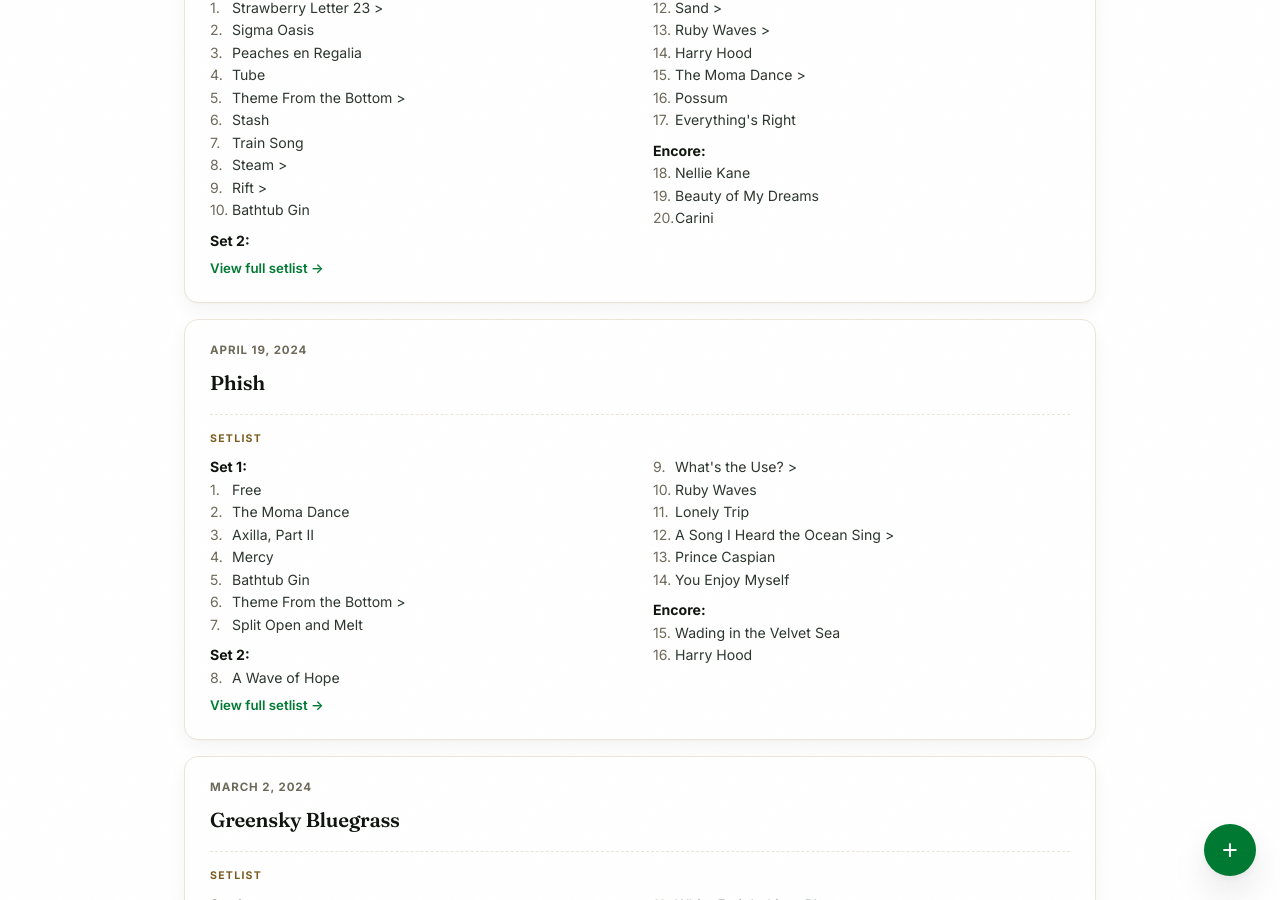
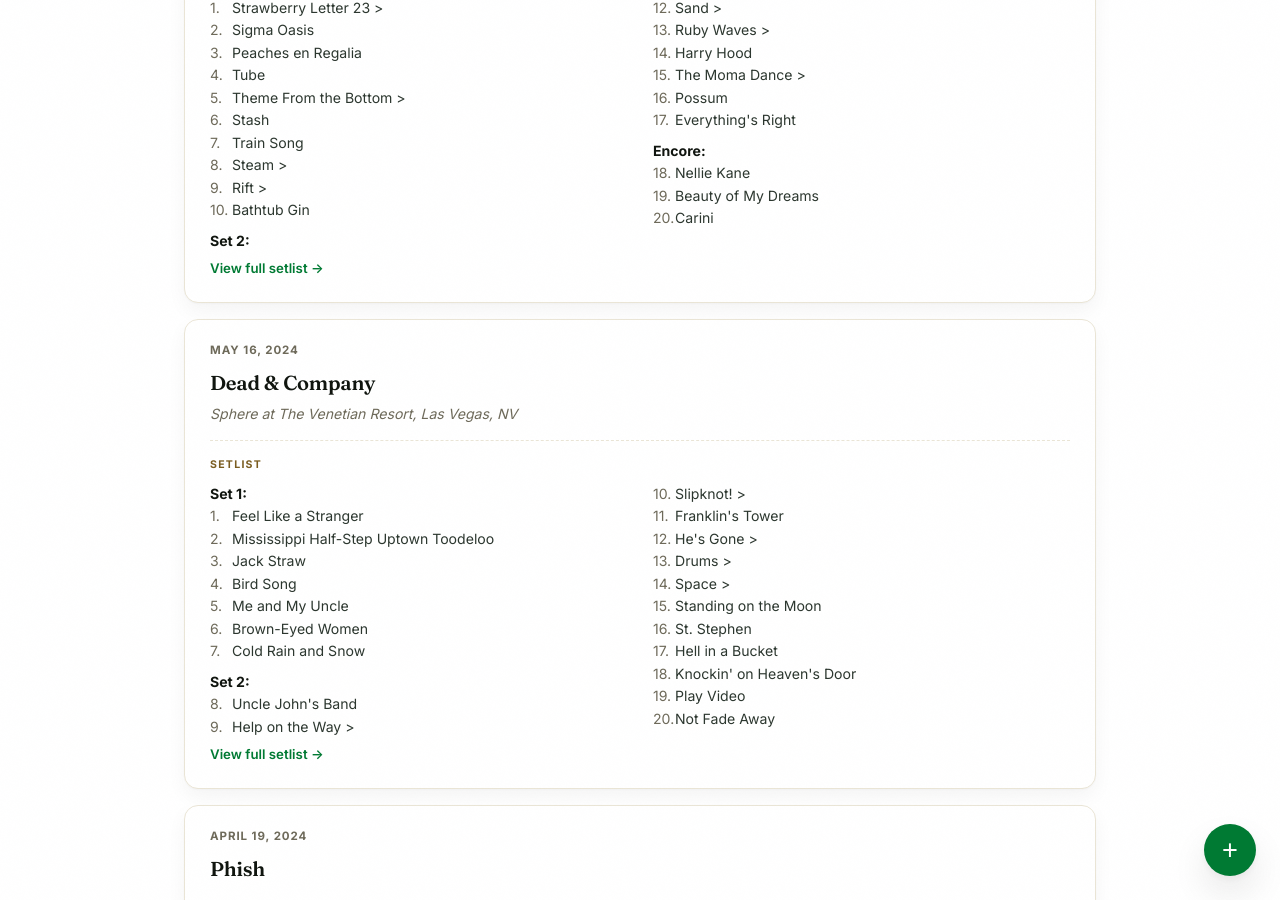
Before and after one commit to bmlanders/adventures, a Jekyll site: the page built from shows/index.html, in a window 1280 px wide and 900 px high, scrolled down 11021 px. Built offline with Jekyll 4.4.1, drawn with Linux system fonts in a browser that asks for light colours.

Commit message:
Log show: Dead & Company on 2024-05-16

```diff
--- a/shows/index.html
+++ b/shows/index.html
@@ -724,6 +724,40 @@
   <a class="show-trip-link" href="https://www.setlist.fm/setlist/phish/2024/van-andel-arena-grand-rapids-mi-4babbb56.html" target="_blank" rel="noopener">View full setlist &rarr;</a>
 </div>
 
+<div class="show-entry" id="2024-05-16-dead-company">
+  <div class="show-date">May 16, 2024</div>
+  <h3>Dead &amp; Company</h3>
+  <div class="show-venue">Sphere at The Venetian Resort, Las Vegas, NV</div>
+  <div class="setlist">
+    <div class="setlist-lbl">Setlist</div>
+    <ol class="setlist-list">
+      <li class="setlist-set">Set 1:</li>
+      <li>Feel Like a Stranger</li>
+      <li>Mississippi Half-Step Uptown Toodeloo</li>
+      <li>Jack Straw</li>
+      <li>Bird Song</li>
+      <li>Me and My Uncle</li>
+      <li>Brown-Eyed Women</li>
+      <li>Cold Rain and Snow</li>
+      <li class="setlist-set">Set 2:</li>
+      <li>Uncle John's Band</li>
+      <li>Help on the Way &gt;</li>
+      <li>Slipknot! &gt;</li>
+      <li>Franklin's Tower</li>
+      <li>He's Gone &gt;</li>
+      <li>Drums &gt;</li>
+      <li>Space &gt;</li>
+      <li>Standing on the Moon</li>
+      <li>St. Stephen</li>
+      <li>Hell in a Bucket</li>
+      <li>Knockin' on Heaven's Door</li>
+      <li>Play Video</li>
+      <li>Not Fade Away</li>
+    </ol>
+  </div>
+  <a class="show-trip-link" href="https://www.setlist.fm/setlist/dead-and-company/2024/sphere-at-the-venetian-resort-las-vegas-nv-33abb801.html" target="_blank" rel="noopener">View full setlist &rarr;</a>
+</div>
+
 <div class="show-entry" id="2024-04-19-phish">
   <div class="show-date">April 19, 2024</div>
   <h3>Phish</h3>
```
